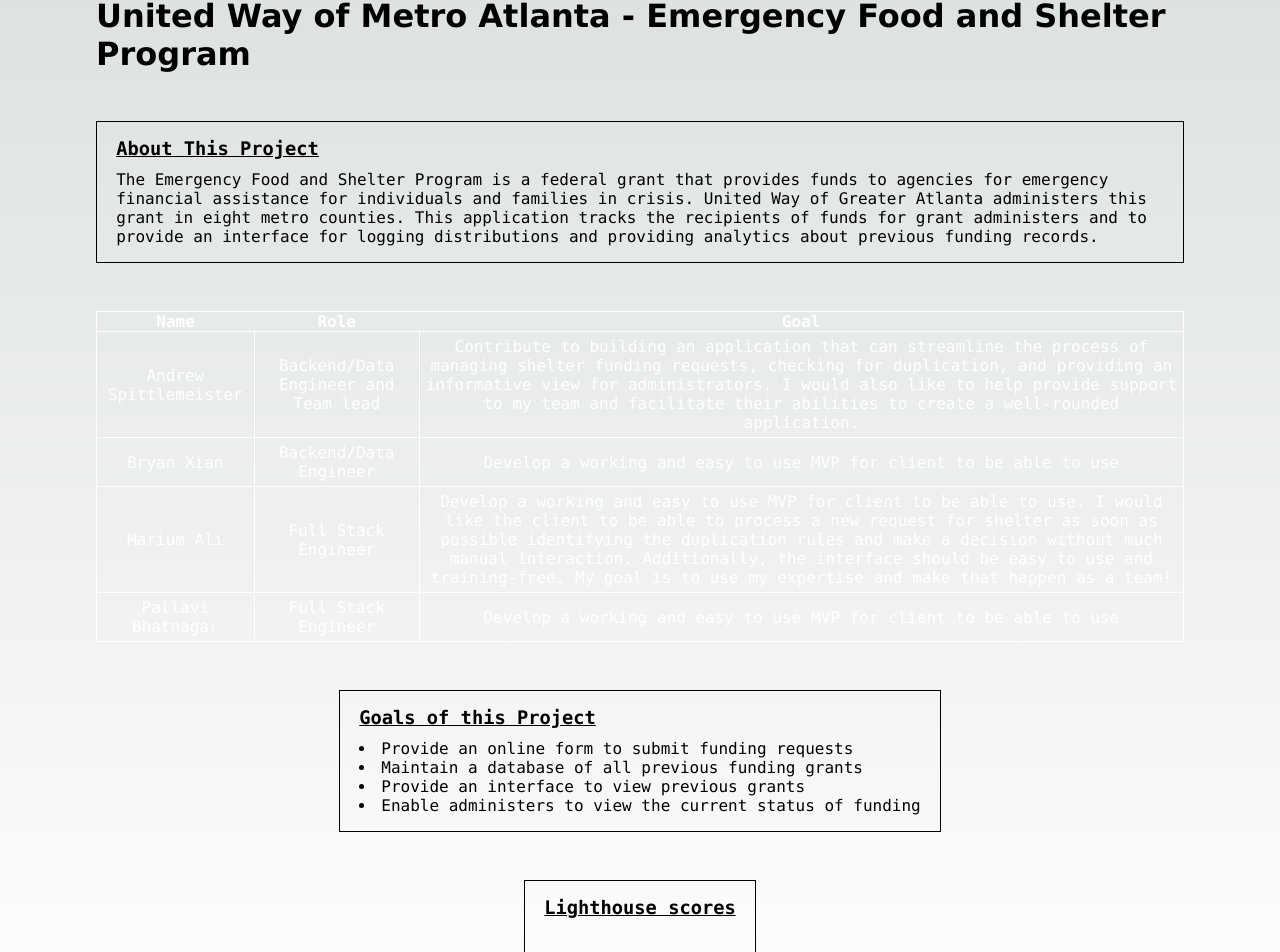
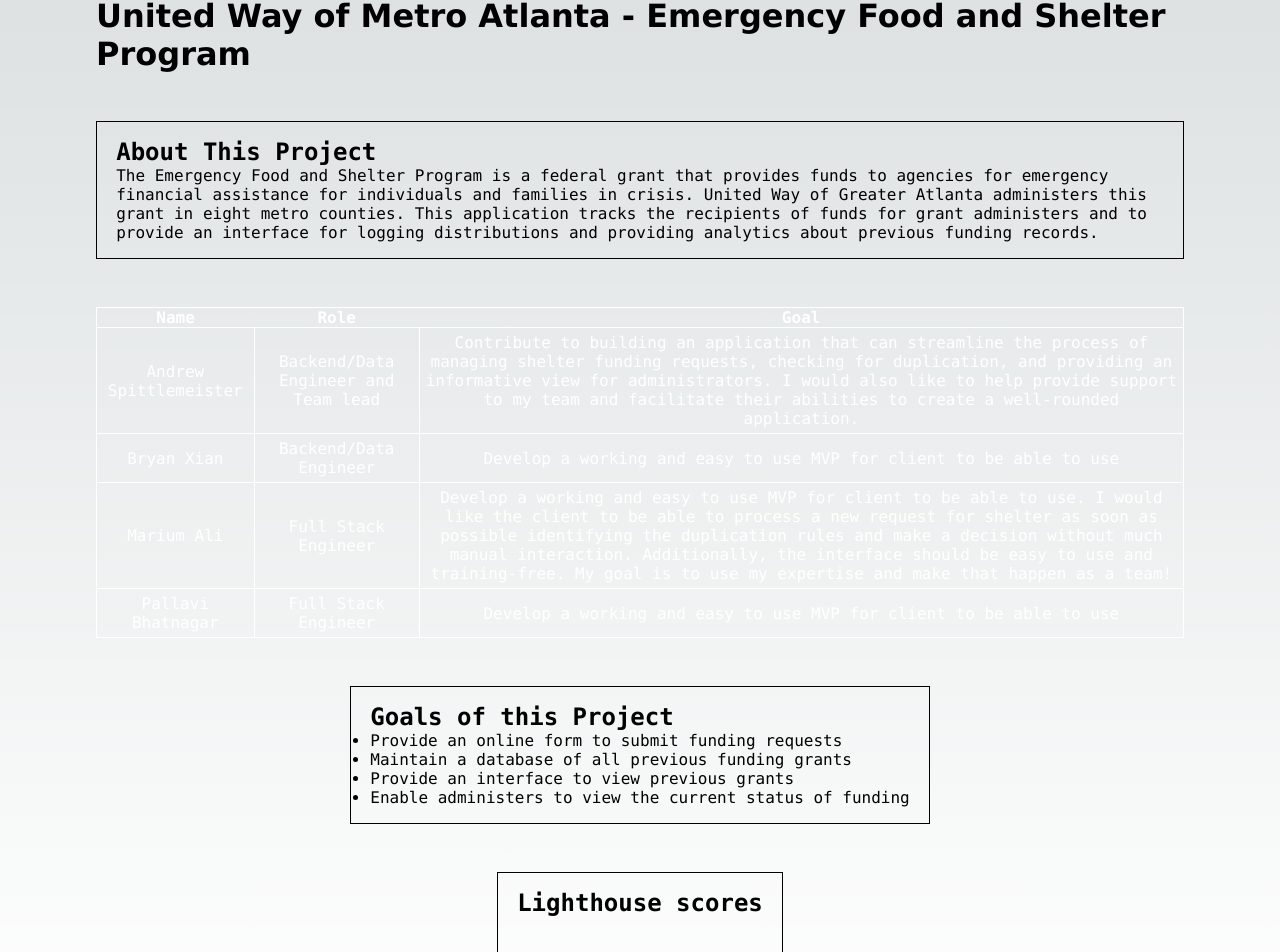
Before and after one commit to AndrewSpittlemeister/c4g-efsp-front-end, a Next.js app: page / in a window 1280 px wide. Shown: the part 231-1183 px from the top of the page. Built offline with nearby package versions, Linux system fonts and the light colour scheme.

Commit message:
lighthouse metric improvements

```diff
--- a/pages/_document.js
+++ b/pages/_document.js
@@ -3,6 +3,8 @@ import { Html, Head, Main, NextScript } from 'next/document'
 export default function Document() {
   return (
     <Html lang="en">
+      <meta name="description" content="The Emergency Food and Shelter Program is a federal grant that provides funds to agencies for emergency financial assistance for individuals and families in crisis. United Way of Greater Atlanta administers this grant in eight metro counties. This application tracks the recipients of funds for grant administers and to provide an interface for logging distributions and providing analytics about previous funding records."></meta>
+      <title>{"EFSP Dashboard"}</title>
       <Head />
       <body>
         <Main />
--- a/pages/index.js
+++ b/pages/index.js
@@ -22,6 +22,7 @@ export default function Home() {
           <span>
             <Image
               src="/united-way.png"
+              alt="United Way Logo"
               width={250}
               height={80}
               priority
@@ -34,9 +35,9 @@ export default function Home() {
         </h1>
 
         <div className={styles.card}>
-          <h3>
+          <h2>
             About This Project
-          </h3>
+          </h2>
           <span>
             The Emergency Food and Shelter Program is a federal grant that provides funds to agencies for emergency financial assistance for individuals and families in crisis. United Way of Greater Atlanta administers this grant in eight metro counties.
             This application tracks the recipients of funds for grant administers and to provide an interface for logging distributions and providing analytics about previous funding records.
@@ -76,21 +77,23 @@ export default function Home() {
         </table>
 
         <div className={styles.card}>
-          <h3>
+          <h2>
             Goals of this Project
-          </h3>
+          </h2>
           <span>
-          <li>Provide an online form to submit funding requests</li>
-          <li>Maintain a database of all previous funding grants</li>
-          <li>Provide an interface to view previous grants</li>
-          <li>Enable administers to view the current status of funding</li>
+          <ul>
+            <li>Provide an online form to submit funding requests</li>
+            <li>Maintain a database of all previous funding grants</li>
+            <li>Provide an interface to view previous grants</li>
+            <li>Enable administers to view the current status of funding</li>
+          </ul>
           </span>
         </div>
 
         <div className={styles.card}>
-          <h3>
+          <h2>
             Lighthouse scores
-          </h3>
+          </h2>
           <span>
 
           </span>
```
